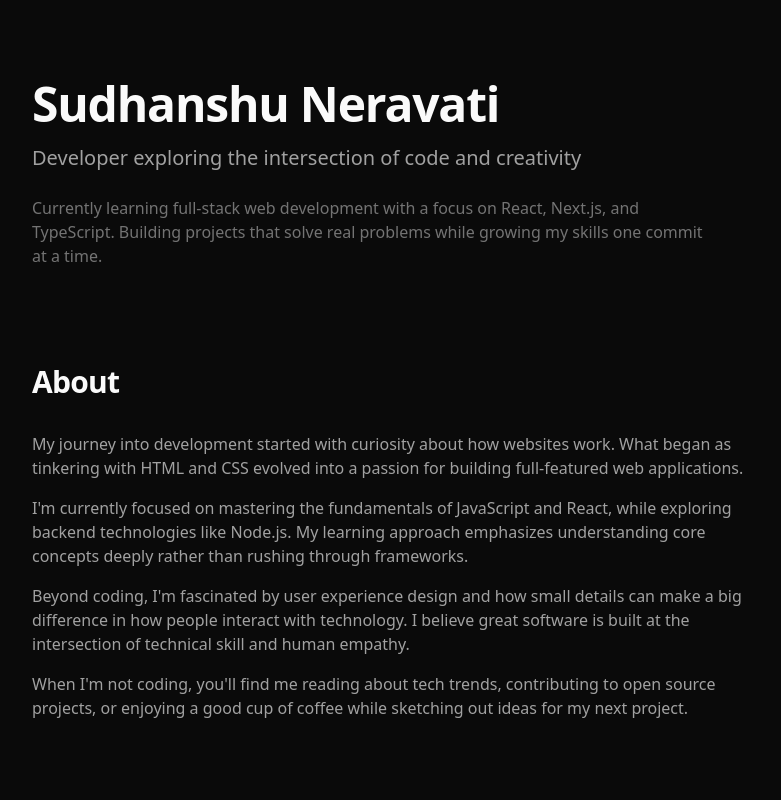
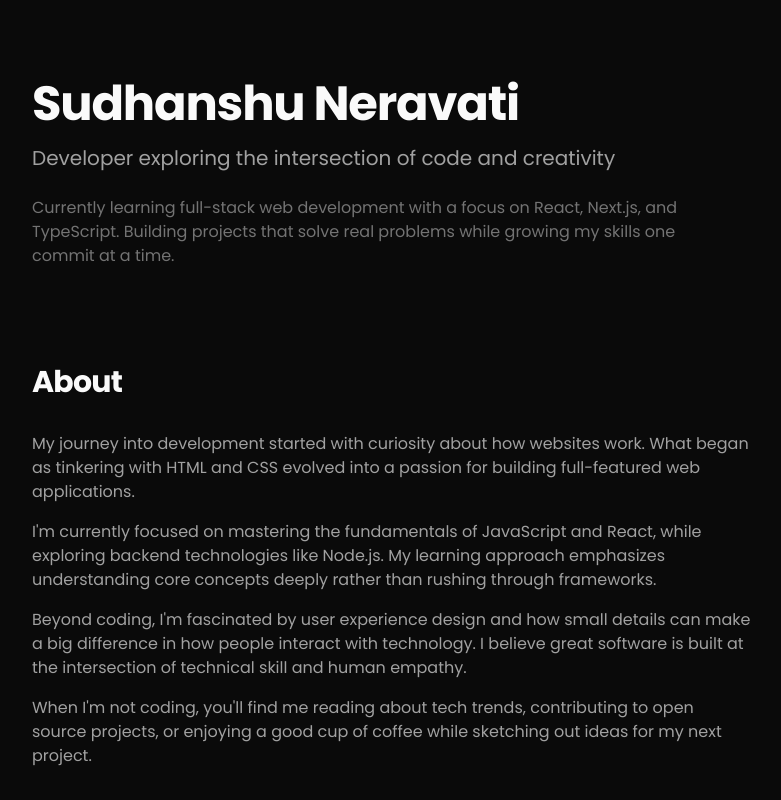
Before and after one commit to sdnshu/me, a Next.js app: page / in a window 1280 px wide. Shown: the top 800 px of the page, without its empty margins (248-1029 px from the left). Built offline with nearby package versions, Linux system fonts and the light colour scheme.

Commit message:
style: add poppins font

```diff
--- a/app/globals.css
+++ b/app/globals.css
@@ -1,3 +1,5 @@
+@import url('https://fonts.googleapis.com/css2?family=Poppins:ital,wght@0,100;0,200;0,300;0,400;0,500;0,600;0,700;0,800;0,900;1,100;1,200;1,300;1,400;1,500;1,600;1,700;1,800;1,900&display=swap');
+
 @import "tailwindcss";
 @import "tw-animate-css";
 
@@ -116,7 +118,14 @@
   * {
     @apply border-border outline-ring/50;
   }
+
   body {
     @apply bg-background text-foreground;
   }
 }
+
+.poppins-regular {
+  font-family: "Poppins", sans-serif;
+  font-weight: 400;
+  font-style: normal;
+}
--- a/app/layout.tsx
+++ b/app/layout.tsx
@@ -17,7 +17,7 @@ const RootLayout = ({
 }>) => {
     return (
         <html lang="en" suppressHydrationWarning>
-            <body>
+            <body className='poppins-regular'>
                 <ThemeProvider
                     attribute="class"
                     defaultTheme="dark"
```
